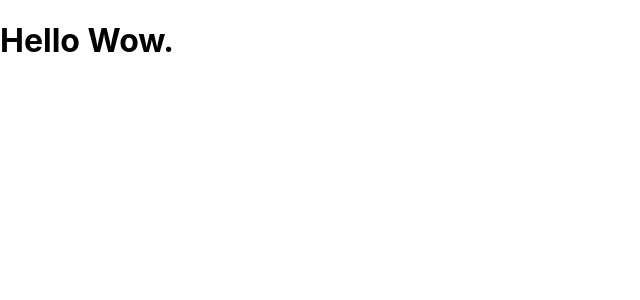
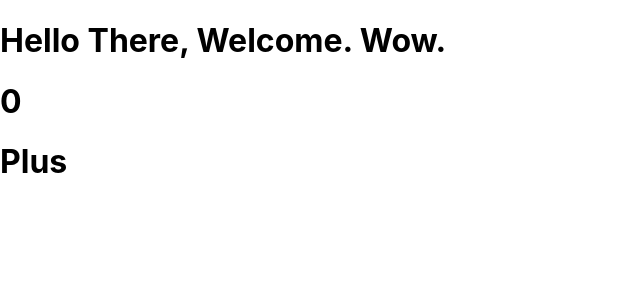
Before and after one commit to ominezX9/Learn-React-Tuts, a React (Create React App) app: page / in a window 1280 px wide. Shown: the top 300 px of the page, without its empty margins (0-640 px from the left). Built offline with nearby package versions, Linux system fonts and the light colour scheme.

Commit message:
Lesson 4,5 React Hooks and Components

```diff
--- a/src/App.js
+++ b/src/App.js
@@ -1,11 +1,14 @@
 
 import './App.css';
 import HelloWorld from './components/HelloWorld';
+import CounterExample from './components/CounterExample';
 
 function App() {
   return (
     <div>
-      <HelloWorld name="David" expression="Wow"/>
+      <HelloWorld message="There, Welcome." expression="Wow"/>
+
+      <CounterExample/>
     </div>
   );
 }
```
